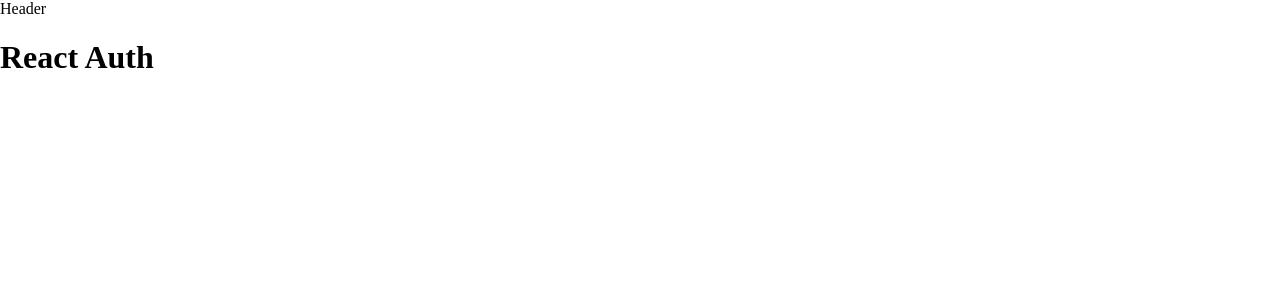
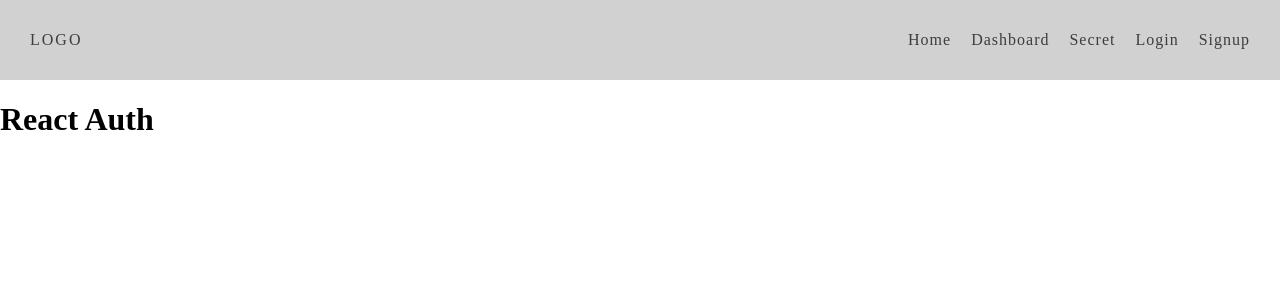
Before and after one commit to VahagnCh/DEV-F-Frontend-Avanzado, a React (Vite) app in the folder 03-react-auth/: page / in a window 1280 px wide. Shown: the top 300 px of the page. Built offline with nearby package versions, Linux system fonts and the light colour scheme.

Commit message:
Estilos base del header

```diff
--- a/03-react-auth/package.json
+++ b/03-react-auth/package.json
@@ -24,6 +24,7 @@
     "eslint-plugin-react": "^7.34.2",
     "eslint-plugin-react-hooks": "^4.6.2",
     "eslint-plugin-react-refresh": "^0.4.7",
+    "sass": "^1.77.6",
     "standard": "^17.1.0",
     "vite": "^5.3.1"
   }
--- a/03-react-auth/src/components/Header/Header.jsx
+++ b/03-react-auth/src/components/Header/Header.jsx
@@ -1,8 +1,27 @@
-import React from 'react'
+import './header.scss'
 
 const Header = () => {
   return (
-    <div>Header</div>
+    <nav className='header'>
+      <a href='/' className='header__logo'>LOGO</a>
+      <ul className='header__nav-list'>
+        <li className='header__list-item'>
+          <a href='/' className='header__item-link header__item-link--is-active'>Home</a>
+        </li>
+        <li className='header__list-item'>
+          <a href='/dashboard' className='header__item-link'>Dashboard</a>
+        </li>
+        <li className='header__list-item'>
+          <a href='/secret' className='header__item-link'>Secret</a>
+        </li>
+        <li className='header__list-item'>
+          <a href='/login' className='header__item-link'>Login</a>
+        </li>
+        <li className='header__list-item'>
+          <a href='/register' className='header__item-link'>Signup</a>
+        </li>
+      </ul>
+    </nav>
   )
 }
 
--- /dev/null
+++ b/03-react-auth/src/components/Header/header.scss
@@ -0,0 +1,30 @@
+.header {
+    background-color: #d1d1d1;
+    display: flex;
+    justify-content: space-between;
+    align-items: center;
+    padding: 15px 30px;
+
+    &__logo {
+        color: #3d3d3d;
+        text-decoration: none;
+        letter-spacing: 2px;
+    }
+
+    &__nav-list {
+        display: flex;
+        flex-wrap: wrap;
+        list-style: none;
+        column-gap: 20px;
+    }
+
+    &__item-link {
+        color: #3d3d3d;
+        text-decoration: none;
+        letter-spacing: 1px;
+
+        &:hover {
+            border-bottom: solid 2px #3d3d3d;
+        }
+    }
+}
```
Also changed, not shown: 1 other file (tests, documents, lock files or other folders).
